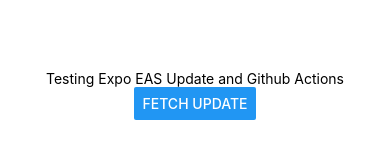
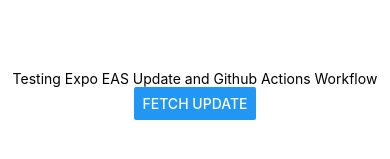
Before and after one commit to Lu-Clemente/be-alert, a React Native app: screen / in a window 390 px wide. Shown: the part 327-486 px from the top of the page. Built offline with nearby package versions, Linux system fonts and the light colour scheme.

Commit message:
test: new Github Actions test

```diff
--- a/App.tsx
+++ b/App.tsx
@@ -21,7 +21,7 @@
   return (
     <View style={styles.container}>
       <StatusBar style="auto" />
-      <Text>Testing Expo EAS Update and Github Actions</Text>
+      <Text>Testing Expo EAS Update and Github Actions Workflow</Text>
       <Button title="Fetch update" onPress={onFetchUpdateAsync} />
     </View>
   );
```
